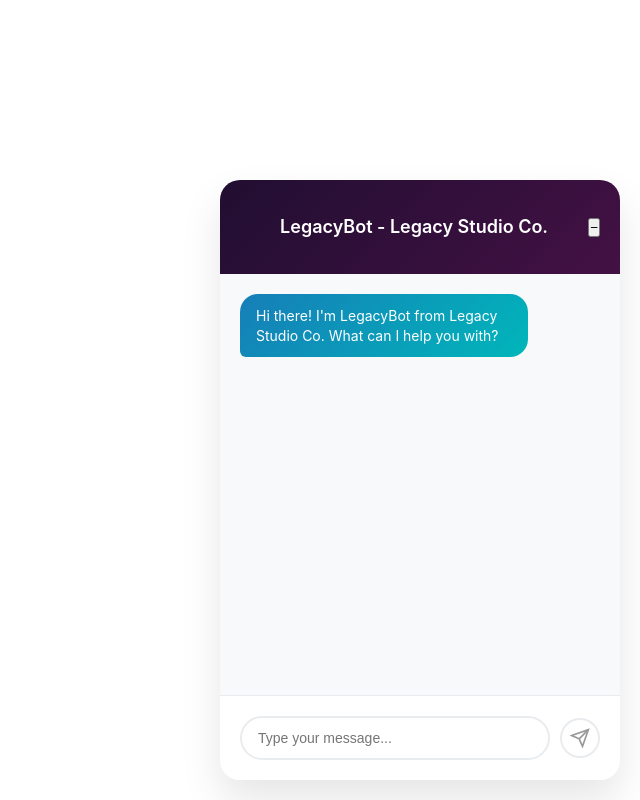
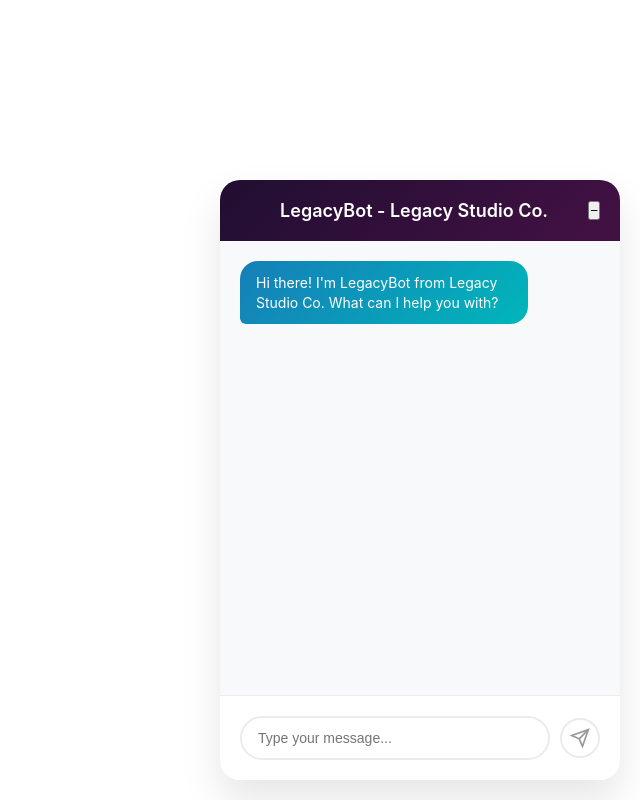
Before and after one commit to KingdomConf/legacy-chatbot, a website: page index.html in a window 1280 px wide. Both pictures are taken after a click on the button 1230 px from the left and 750 px from the top of the page. Shown: the whole page, without its empty margins (640-1280 px from the left). Drawn offline with Linux system fonts and the light colour scheme.

Commit message:
Update index.html

```diff
--- a/index.html
+++ b/index.html
@@ -61,7 +61,7 @@
   font-weight: 600;
   flex: 1;
   text-align: center;
-  line-height: 3;  /* This removes extra line spacing */
+  line-height: -2;  /* This removes extra line spacing */
   margin: 0;       /* Removes default margin */
 
 }
```
